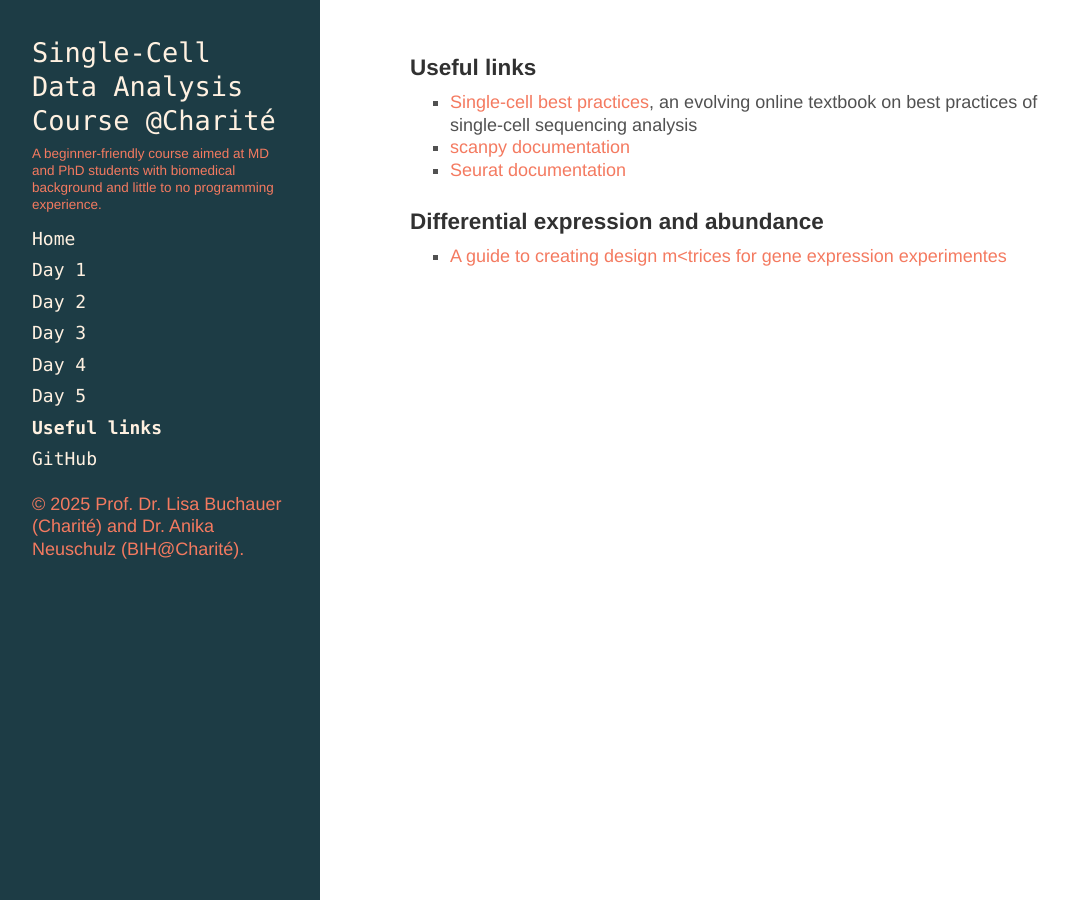
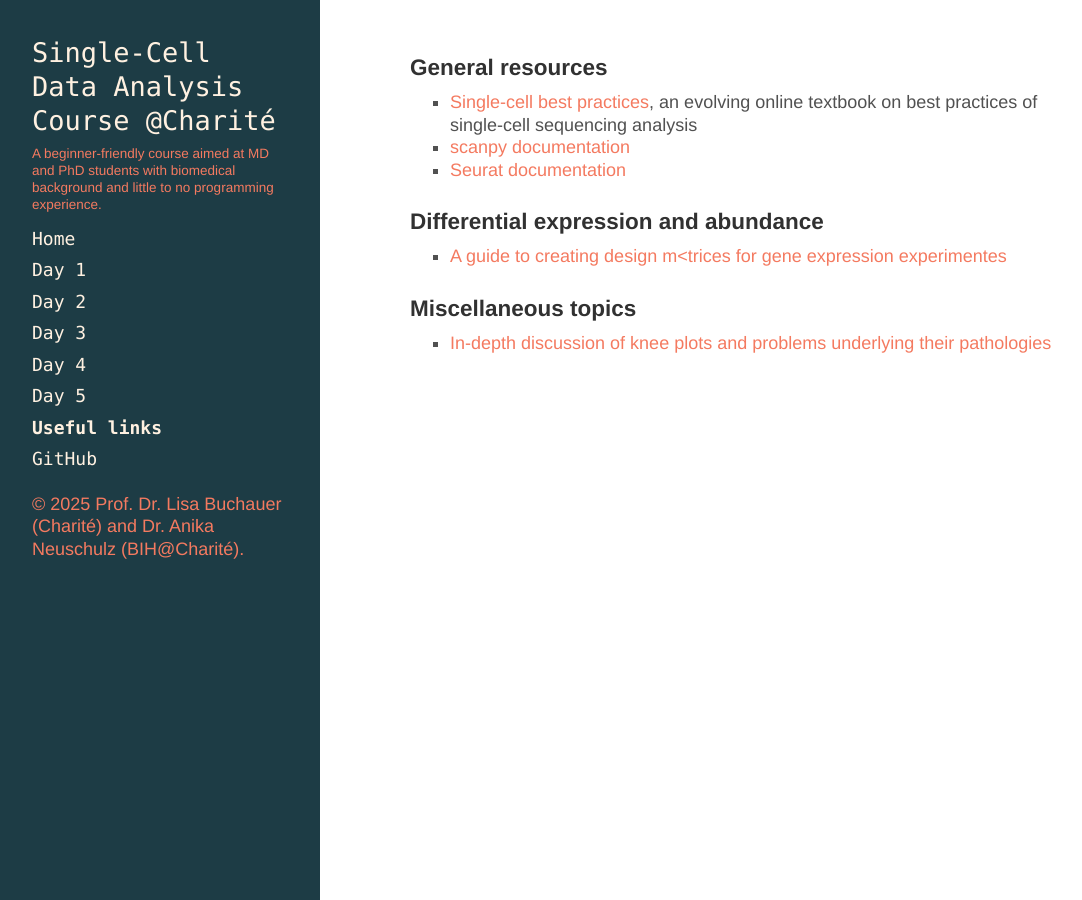
Before and after one commit to buchauer-lab/charite-sc-data-course, a Jekyll site: the page built from docs/Usefullinks.md, in a window 1280 px wide. Shown: the whole page, without its empty margins (4-1086 px from the left). Built offline with Jekyll 4.4.1, drawn with Linux system fonts in a browser that asks for light colours; nearby versions of some CDN libraries; a style sheet for code colours, icons or effects is not loaded.

```diff
--- a/docs/Usefullinks.md
+++ b/docs/Usefullinks.md
@@ -4,7 +4,7 @@ title: Useful links
 order: 7
 ---
 
-### Useful links
+### General resources
 
 - [Single-cell best practices](https://www.sc-best-practices.org/preamble.html), an evolving online textbook on best practices of single-cell sequencing analysis
 - [scanpy documentation](https://scanpy.readthedocs.io/en/stable/)
@@ -13,3 +13,6 @@ order: 7
 
 ### Differential expression and abundance
 - [A guide to creating design m<trices for gene expression experimentes](https://f1000research.com/articles/9-1444)
+
+### Miscellaneous topics
+- [In-depth discussion of knee plots and problems underlying their pathologies](https://www.10xgenomics.com/support/software/cell-ranger/latest/advanced/cr-barcode-rank-plot)
```
Also changed, not shown: 1 other file.
